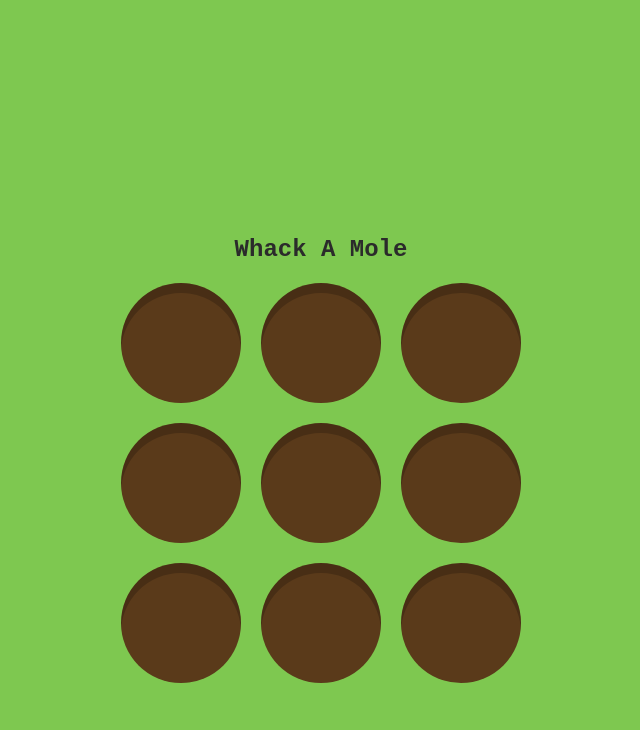
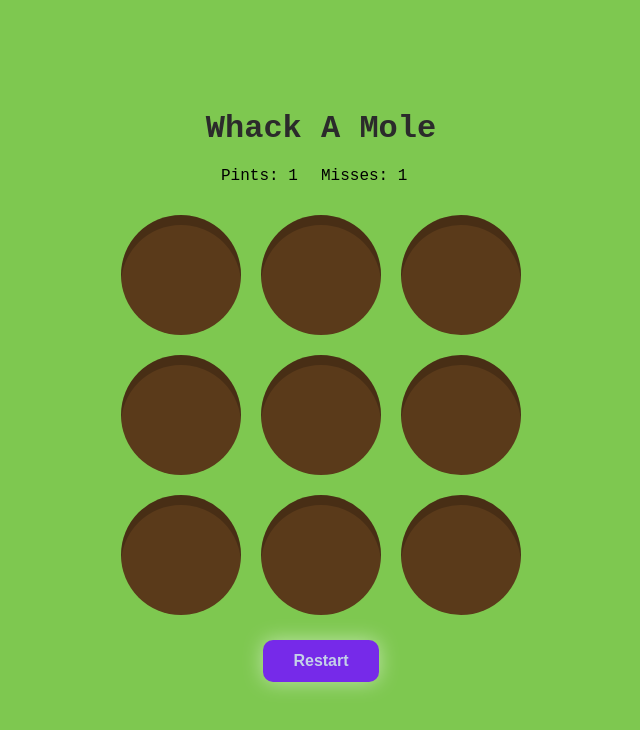
Before and after one commit to ThThit/Whack-a-Mole, a plain HTML site: page index.html in a window 1280 px wide. Shown: the whole page, without its empty margins (319-959 px from the left). Drawn offline with Linux system fonts and the light colour scheme.

Commit message:
Finish game UI

```diff
--- a/index.html
+++ b/index.html
@@ -8,7 +8,12 @@
 </head>
 <body>
 
-    <h2 id="title">Whack A Mole</h2>
+    <h1 id="title">Whack A Mole</h1>
+
+    <div class="points">
+        <span class="score">Pints: 1</span>
+        <span class="misses">Misses: 1</span>
+    </div>
 
     <div class="game-board" id="">
        <div class="hole"><div class="mole"></div></div>
@@ -24,6 +29,7 @@
         <div class="hole"><div class="mole"></div></div>
     </div>
 
+    <button class="btnGameRestart">Restart</button>
 
     <script src="app.js"></script>
 </body>
--- a/style.css
+++ b/style.css
@@ -5,7 +5,6 @@ html {
 body {
     font-family: 'Courier New', Courier, monospace;
     height: 100vh;
-    padding-top: 50px;
     margin: 0;
     background: #7ec850;
     display: flex;
@@ -14,9 +13,15 @@ body {
     justify-content: center;
 }
 
-h2 {
+h1 {
     margin-bottom: 20px;
     color: #2b2b2b;
+}
+
+.points {
+    display: grid;
+    grid-template-columns: repeat(2, 100px);
+    margin-bottom: 30px;
 }
 
 .game-board {
@@ -33,3 +38,23 @@ h2 {
     overflow: hidden;
     box-shadow: inset 0 10px 0 rgba(0, 0, 0, 0.2);
 }
+
+.btnGameRestart {
+    display: block;
+    margin-top: 25px;
+    margin-bottom: 30px;
+    /* Toggled by JS usually */
+    padding: 12px 30px;
+    font-size: 1rem;
+    font-weight: bold;
+    color: #c4d1e8;
+    background: #762ae9;
+    border: none;
+    border-radius: 10px;
+    cursor: pointer;
+    box-shadow: 0 0 20px rgba(255, 255, 255, 0.5);
+}
+
+.btnGameRestart:hover {
+    background: #48088e;
+}
```
